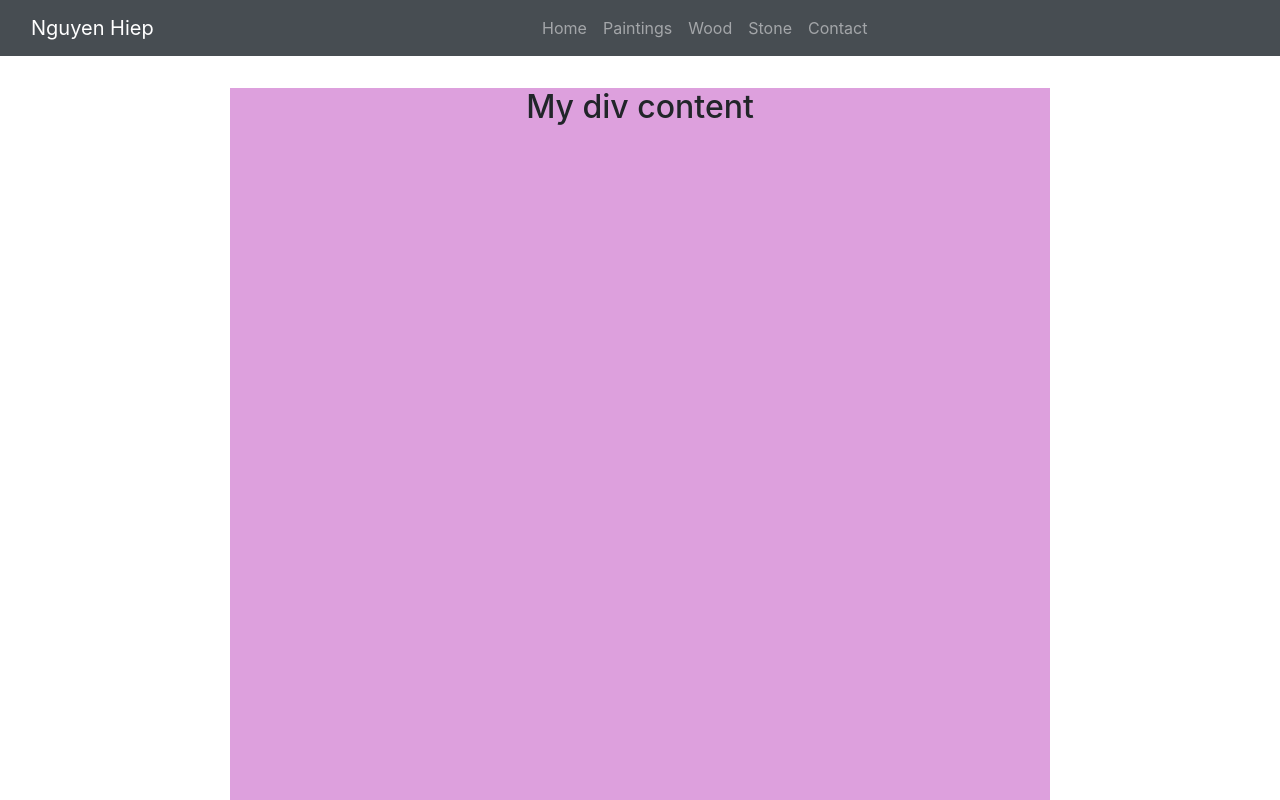
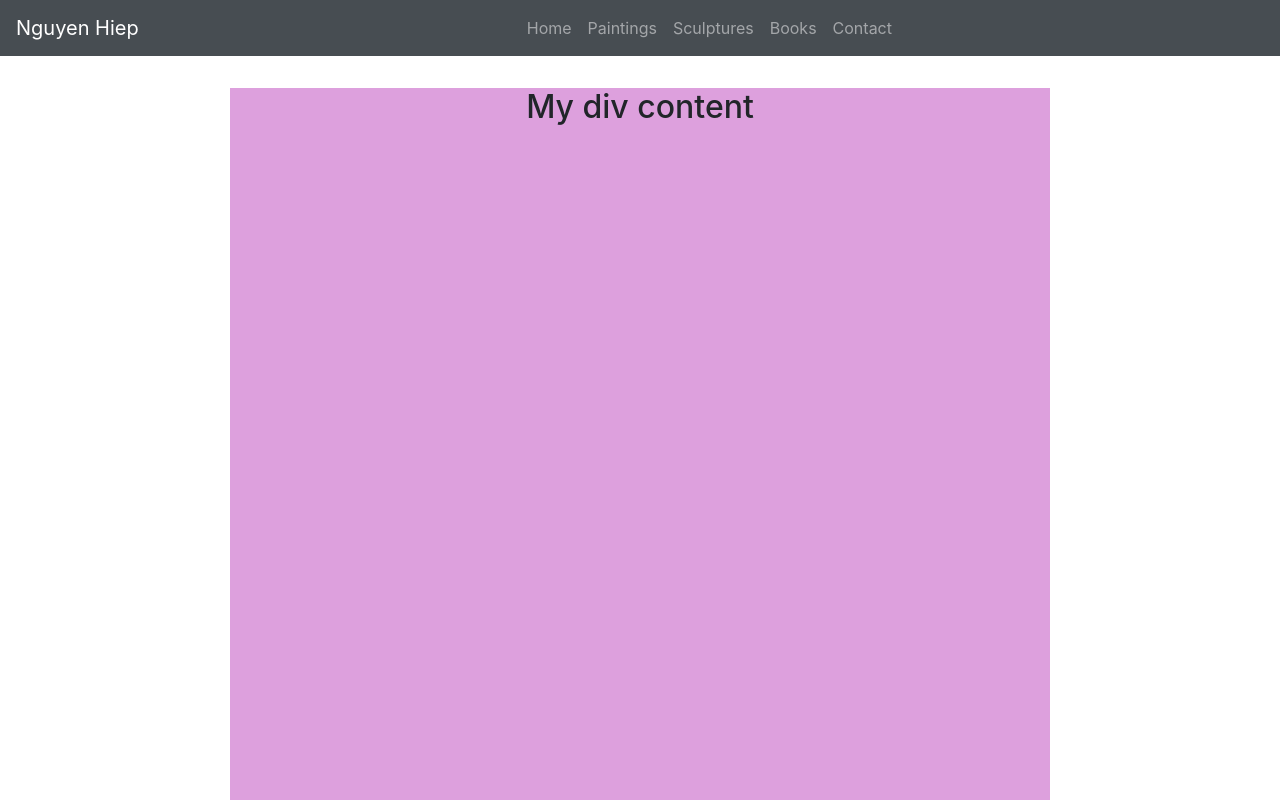
Before and after one commit to cer-nagas/cer-nagas.github.io, a React (Create React App) app: page / in a window 1280 px wide. Shown: the top 800 px of the page. Built offline with nearby package versions, Linux system fonts and the light colour scheme.

Commit message:
Change opacity and grid of Navbar

```diff
--- a/src/components/MainNavbar.js
+++ b/src/components/MainNavbar.js
@@ -5,23 +5,17 @@ import { Navbar, Nav, Container, Row, Col } from 'react-bootstrap';
 const MainNavbar=() => {
     return (
         <Navbar className="navbar" bg="dark" expand="lg" sticky="top" variant="dark">
-        <Col>
             <Navbar.Brand href="#home">Nguyen Hiep</Navbar.Brand>
-        </Col>
-        <Col xs={10}>
             <Navbar.Collapse id="collapse-navbar-nav">
                 <Nav className="navbar-nav justify-content-center">
                     <Nav.Link href="#home">Home</Nav.Link>
                     <Nav.Link href="#link">Paintings</Nav.Link>
-                    <Nav.Link href="#link">Wood</Nav.Link>
-                    <Nav.Link href="#link">Stone</Nav.Link>
+                    <Nav.Link href="#link">Sculptures</Nav.Link>
+                    <Nav.Link href="#link">Books</Nav.Link>
                     <Nav.Link href="#link">Contact</Nav.Link>
                 </Nav>
             </Navbar.Collapse>
-        </Col>
-        <Col>
             <Navbar.Toggle aria-controls="collapse-navbar-nav" />
-        </Col>
         </Navbar>
     );
 };
--- a/src/styles/navbar.scss
+++ b/src/styles/navbar.scss
@@ -1,5 +1,5 @@
 .navbar {
-    opacity: 90%;
+    opacity: 0.9;
 }
 .navbar-nav {
     width: 100%
```
